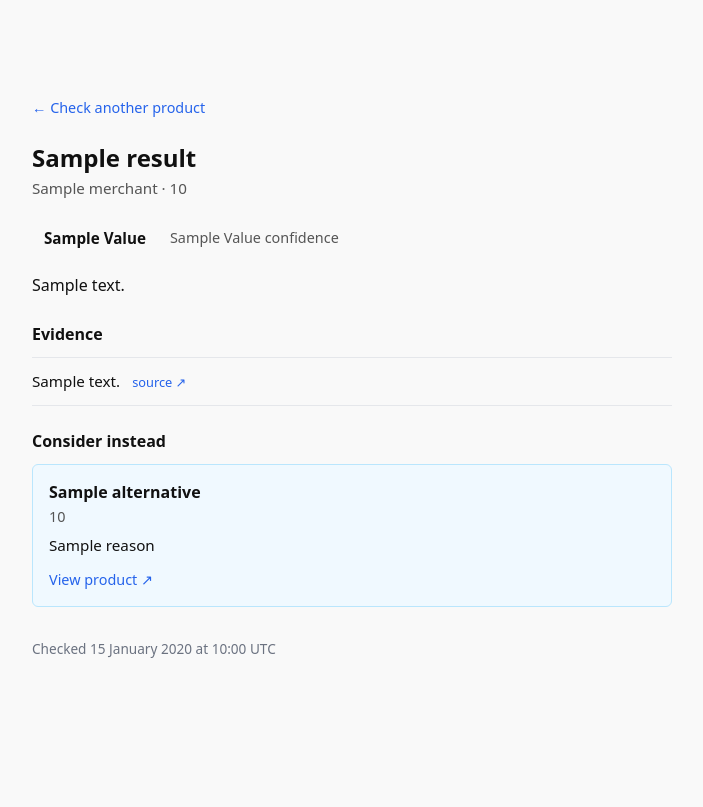
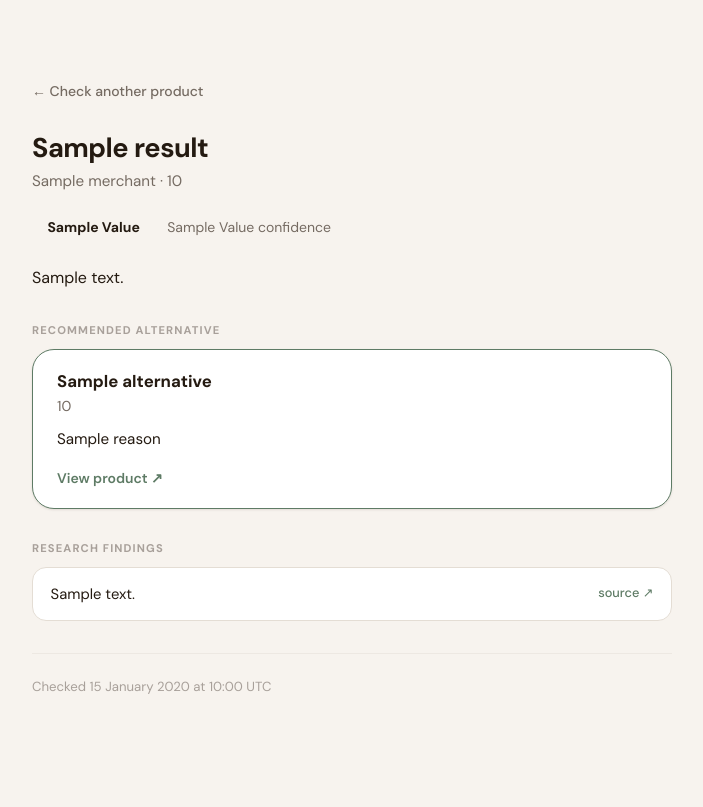
Before and after one commit to OctoberComstock/Dealio, a FastAPI app: template app/templates/result.html in a window 1280 px wide. Shown: the whole page, without its empty margins (288-991 px from the left). Before the commit the page ends 658 px from the top, so only its background shows below. Run offline with FastAPI, Linux system fonts and the light colour scheme; the template is opened without the code that fills it: most values are stand-ins (such as "Sample title", 1, 10 or a date in 2020).

Commit message:
ROK-62: Apply soft gender-neutral DTC-inspired visual polish
- Introduce CSS custom property design system in base.html: warm ivory/oat palette, muted sage accent, espresso text, warm-tinted shadows and borders

- Add DM Sans font via Google Fonts for premium consumer-app feel

- Homepage: pill-shaped URL input inside a raised card, lowercase brand wordmark, cleaner tagline; remove unused received/confirmation branch

- Loading page: concierge-copy heading, pulsing dots indicator, card layout, no agent language per ticket direction

- Result page: card-based evidence items with inline source links, alternative card highlighted with accent border, section labels, footer timestamp with divider, pill-shaped verdict badges with warm palette

- Error states: warm red-brown card style, friendly copy across loading and index

- Update test assertions for loading page copy changes (agent → research, Amazon or Walmart → marketplace)

```diff
--- a/app/templates/base.html
+++ b/app/templates/base.html
@@ -4,81 +4,67 @@
     <meta charset="UTF-8">
     <meta name="viewport" content="width=device-width, initial-scale=1.0">
     <title>Dealio</title>
+    <link rel="preconnect" href="https://fonts.googleapis.com">
+    <link rel="preconnect" href="https://fonts.gstatic.com" crossorigin>
+    <link href="https://fonts.googleapis.com/css2?family=DM+Sans:opsz,wght@9..40,400;9..40,500;9..40,600;9..40,700&display=swap" rel="stylesheet">
     <style>
         *, *::before, *::after { box-sizing: border-box; }
 
+        :root {
+            --bg:              #F7F3EE;
+            --surface:         #FDFAF6;
+            --surface-raised:  #FFFFFF;
+            --border:          #E4DDD4;
+            --border-light:    #EDE8E2;
+
+            --text-primary:    #241A11;
+            --text-secondary:  #756B62;
+            --text-muted:      #A8A09A;
+
+            --accent:          #5E7B65;
+            --accent-hover:    #4A6450;
+
+            --good-deal-text:   #36604A;
+            --good-deal-bg:     #E6F2EB;
+            --good-deal-border: #B8D9C2;
+
+            --fair-text:        #8A6030;
+            --fair-bg:          #FBF3E8;
+            --fair-border:      #DDB97A;
+
+            --overpriced-text:   #7A3535;
+            --overpriced-bg:     #F5EAEA;
+            --overpriced-border: #CFA8A8;
+
+            --error-text:  #7A3535;
+            --error-bg:    #F5ECEC;
+            --error-border: #CFAAAA;
+
+            --radius-sm:   8px;
+            --radius-md:   14px;
+            --radius-lg:   22px;
+            --radius-pill: 100px;
+
+            --shadow-sm: 0 1px 3px rgba(50, 30, 10, 0.07), 0 1px 2px rgba(50, 30, 10, 0.04);
+            --shadow-md: 0 4px 16px rgba(50, 30, 10, 0.09), 0 2px 4px rgba(50, 30, 10, 0.04);
+        }
+
         body {
-            font-family: system-ui, sans-serif;
-            background: #f9f9f9;
-            color: #111;
+            font-family: 'DM Sans', system-ui, sans-serif;
+            background: var(--bg);
+            color: var(--text-primary);
             margin: 0;
             padding: 2rem 1rem;
+            -webkit-font-smoothing: antialiased;
         }
 
-        main {
-            max-width: 560px;
-            margin: 4rem auto;
+        a {
+            color: var(--accent);
+            text-decoration: none;
         }
 
-        h1 {
-            font-size: 2rem;
-            margin: 0 0 0.25rem;
-        }
-
-        .tagline {
-            color: #555;
-            margin: 0 0 2rem;
-        }
-
-        .url-form {
-            display: flex;
-            gap: 0.5rem;
-        }
-
-        .url-input {
-            flex: 1;
-            padding: 0.6rem 0.75rem;
-            font-size: 1rem;
-            border: 1px solid #ccc;
-            border-radius: 6px;
-        }
-
-        .url-input:focus {
-            outline: 2px solid #2563eb;
-            border-color: transparent;
-        }
-
-        .submit-button {
-            padding: 0.6rem 1.2rem;
-            font-size: 1rem;
-            background: #2563eb;
-            color: #fff;
-            border: none;
-            border-radius: 6px;
-            cursor: pointer;
-        }
-
-        .submit-button:hover {
-            background: #1d4ed8;
-        }
-
-        .error-message {
-            color: #b91c1c;
-            margin: 0.75rem 0 0;
-            font-size: 0.9rem;
-        }
-
-        .confirmation {
-            background: #f0fdf4;
-            border: 1px solid #86efac;
-            border-radius: 6px;
-            padding: 1rem;
-            color: #166534;
-        }
-
-        .confirmation code {
-            word-break: break-all;
-            font-size: 0.9rem;
+        a:hover {
+            text-decoration: underline;
         }
     </style>
     {% block extra_styles %}{% endblock %}
--- a/app/templates/result.html
+++ b/app/templates/result.html
@@ -3,146 +3,207 @@
 <style>
     main {
         max-width: 640px;
+        margin: 3rem auto 5rem;
     }
 
-    .back-link {
-        display: inline-block;
-        margin-bottom: 1.5rem;
-        color: #2563eb;
-        text-decoration: none;
-        font-size: 0.9rem;
+    .nav-back {
+        display: inline-flex;
+        align-items: center;
+        font-size: 0.875rem;
+        font-weight: 500;
+        color: var(--text-secondary);
+        margin-bottom: 2rem;
+        transition: color 0.1s;
     }
 
-    .back-link:hover {
-        text-decoration: underline;
+    .nav-back:hover {
+        color: var(--text-primary);
+        text-decoration: none;
+    }
+
+    .product-header {
+        margin: 0 0 1.25rem;
     }
 
     .product-name {
-        font-size: 1.5rem;
-        margin: 0 0 0.25rem;
+        font-size: 1.7rem;
+        font-weight: 700;
+        letter-spacing: -0.02em;
+        line-height: 1.2;
+        margin: 0 0 0.4rem;
     }
 
     .product-meta {
-        color: #555;
-        margin: 0 0 1.5rem;
+        color: var(--text-secondary);
         font-size: 0.95rem;
+        margin: 0;
     }
 
     .verdict-row {
         display: flex;
         align-items: center;
         gap: 0.75rem;
-        margin-bottom: 1.25rem;
+        flex-wrap: wrap;
+        margin: 0 0 1.25rem;
     }
 
     .verdict-badge {
-        padding: 0.35rem 0.75rem;
-        border-radius: 6px;
-        font-weight: 600;
-        font-size: 0.95rem;
+        display: inline-flex;
+        align-items: center;
+        padding: 0.4rem 0.9rem;
+        border-radius: var(--radius-pill);
+        font-weight: 700;
+        font-size: 0.875rem;
+        border: 1px solid transparent;
     }
 
-    .verdict-badge.good-deal  { background: #dcfce7; color: #166534; }
-    .verdict-badge.fair       { background: #fef9c3; color: #854d0e; }
-    .verdict-badge.overpriced { background: #fee2e2; color: #991b1b; }
-    .verdict-badge.insufficient-data { background: #f3f4f6; color: #374151; }
-    .verdict-badge.failed { background: #fef2f2; color: #991b1b; }
+    .verdict-badge.good-deal {
+        background: var(--good-deal-bg);
+        color: var(--good-deal-text);
+        border-color: var(--good-deal-border);
+    }
+
+    .verdict-badge.fair {
+        background: var(--fair-bg);
+        color: var(--fair-text);
+        border-color: var(--fair-border);
+    }
+
+    .verdict-badge.overpriced {
+        background: var(--overpriced-bg);
+        color: var(--overpriced-text);
+        border-color: var(--overpriced-border);
+    }
+
+    .verdict-badge.insufficient-data {
+        background: #F3EFEA;
+        color: var(--text-secondary);
+        border-color: var(--border);
+    }
+
+    .verdict-badge.failed {
+        background: var(--error-bg);
+        color: var(--error-text);
+        border-color: var(--error-border);
+    }
 
     .confidence-label {
-        color: #555;
-        font-size: 0.9rem;
+        font-size: 0.875rem;
+        color: var(--text-secondary);
     }
 
     .summary {
-        margin: 0 0 1.5rem;
-        line-height: 1.6;
+        font-size: 1rem;
+        line-height: 1.7;
+        margin: 0 0 2rem;
     }
 
-    .section-heading {
-        font-size: 1rem;
-        font-weight: 600;
+    .section-label {
+        font-size: 0.7rem;
+        font-weight: 700;
+        letter-spacing: 0.1em;
+        text-transform: uppercase;
+        color: var(--text-muted);
         margin: 0 0 0.75rem;
     }
 
+    .alternative-card {
+        background: var(--surface-raised);
+        border: 1.5px solid var(--accent);
+        border-radius: var(--radius-lg);
+        padding: 1.25rem 1.5rem;
+        margin: 0 0 2rem;
+        box-shadow: var(--shadow-sm);
+    }
+
+    .alt-product-name {
+        font-size: 1.05rem;
+        font-weight: 700;
+        margin: 0 0 0.3rem;
+        color: var(--text-primary);
+    }
+
+    .alt-price {
+        font-size: 0.9rem;
+        color: var(--text-secondary);
+        margin: 0 0 0.75rem;
+    }
+
+    .alt-reason {
+        font-size: 0.95rem;
+        line-height: 1.6;
+        margin: 0 0 1rem;
+    }
+
+    .alt-link {
+        font-size: 0.875rem;
+        font-weight: 600;
+        color: var(--accent);
+    }
+
+    .alt-link:hover {
+        color: var(--accent-hover);
+        text-decoration: underline;
+    }
+
     .evidence-list {
-        margin: 0 0 1.5rem;
+        list-style: none;
+        margin: 0 0 2rem;
         padding: 0;
-        list-style: none;
+        display: flex;
+        flex-direction: column;
+        gap: 0.5rem;
     }
 
     .evidence-item {
-        padding: 0.75rem 0;
-        border-top: 1px solid #e5e7eb;
-        line-height: 1.5;
-        font-size: 0.95rem;
+        background: var(--surface-raised);
+        border: 1px solid var(--border);
+        border-radius: var(--radius-md);
+        padding: 0.9rem 1.1rem;
+        font-size: 0.925rem;
+        line-height: 1.55;
+        display: flex;
+        align-items: flex-start;
+        justify-content: space-between;
+        gap: 1rem;
     }
 
-    .evidence-item:last-child {
-        border-bottom: 1px solid #e5e7eb;
+    .evidence-text {
+        flex: 1;
+        color: var(--text-primary);
     }
 
     .source-link {
-        display: inline-block;
-        margin-left: 0.5rem;
-        color: #2563eb;
+        flex-shrink: 0;
         font-size: 0.8rem;
-        text-decoration: none;
+        font-weight: 500;
+        color: var(--accent);
+        white-space: nowrap;
     }
 
     .source-link:hover {
+        color: var(--accent-hover);
         text-decoration: underline;
     }
 
-    .alternative-card {
-        background: #f0f9ff;
-        border: 1px solid #bae6fd;
-        border-radius: 6px;
-        padding: 1rem;
-        margin: 0.5rem 0 1.5rem;
-    }
-
-    .alt-product-name {
-        font-weight: 600;
-        margin: 0 0 0.25rem;
-    }
-
-    .alt-price {
-        color: #555;
-        font-size: 0.9rem;
-        margin: 0 0 0.5rem;
-    }
-
-    .alt-reason {
-        margin: 0 0 0.75rem;
-        font-size: 0.95rem;
-        line-height: 1.5;
-    }
-
-    .alt-link {
-        color: #2563eb;
-        font-size: 0.9rem;
-        text-decoration: none;
-    }
-
-    .alt-link:hover {
-        text-decoration: underline;
-    }
-
-    .last-checked {
-        margin-top: 2rem;
-        color: #6b7280;
-        font-size: 0.85rem;
+    .result-footer {
+        padding-top: 1.5rem;
+        border-top: 1px solid var(--border-light);
+        color: var(--text-muted);
+        font-size: 0.825rem;
     }
 </style>
 {% endblock %}
 {% block content %}
 <main>
-    <a href="/" class="back-link">← Check another product</a>
+    <a href="/" class="nav-back">← Check another product</a>
 
-    <h1 class="product-name">{{ result.product_name }}</h1>
-    <p class="product-meta">
-        {{ result.merchant }}{% if result.listed_price %} · {{ result.listed_price }}{% endif %}
-    </p>
+    <div class="product-header">
+        <h1 class="product-name">{{ result.product_name }}</h1>
+        <p class="product-meta">
+            {{ result.merchant }}{% if result.listed_price %} &middot; {{ result.listed_price }}{% endif %}
+        </p>
+    </div>
 
     <div class="verdict-row">
         <span class="verdict-badge {{ result.verdict.value.replace('_', '-') }}">
@@ -153,20 +214,8 @@
 
     <p class="summary">{{ result.summary }}</p>
 
-    {% if result.evidence %}
-    <h2 class="section-heading">Evidence</h2>
-    <ul class="evidence-list">
-        {% for item in result.evidence %}
-        <li class="evidence-item">
-            {{ item.text }}
-            <a class="source-link" href="{{ item.source_url }}" target="_blank" rel="noopener noreferrer">source ↗</a>
-        </li>
-        {% endfor %}
-    </ul>
-    {% endif %}
-
     {% if result.alternative %}
-    <h2 class="section-heading">Consider instead</h2>
+    <p class="section-label">Recommended alternative</p>
     <div class="alternative-card">
         <p class="alt-product-name">{{ result.alternative.product_name }}</p>
         {% if result.alternative.price %}
@@ -177,6 +226,20 @@
     </div>
     {% endif %}
 
-    <p class="last-checked">Checked {{ checked_at.strftime('%-d %B %Y at %H:%M UTC') }}</p>
+    {% if result.evidence %}
+    <p class="section-label">Research findings</p>
+    <ul class="evidence-list">
+        {% for item in result.evidence %}
+        <li class="evidence-item">
+            <span class="evidence-text">{{ item.text }}</span>
+            <a class="source-link" href="{{ item.source_url }}" target="_blank" rel="noopener noreferrer">source ↗</a>
+        </li>
+        {% endfor %}
+    </ul>
+    {% endif %}
+
+    <div class="result-footer">
+        Checked {{ checked_at.strftime('%-d %B %Y at %H:%M UTC') }}
+    </div>
 </main>
 {% endblock %}
```
Also changed, not shown: app/templates/index.html (+102 -20 lines), app/templates/loading.html (+97 -43 lines), tests/test_pages.py (+2 -2 lines).
